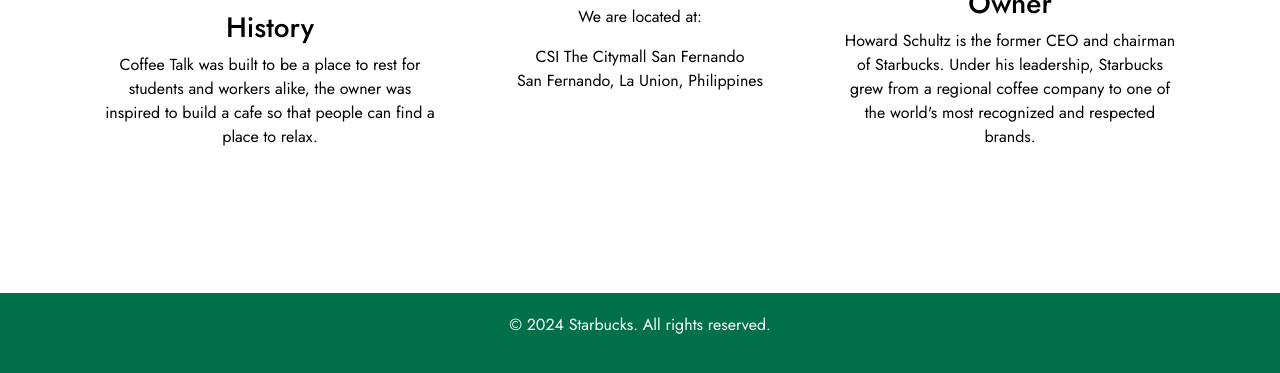
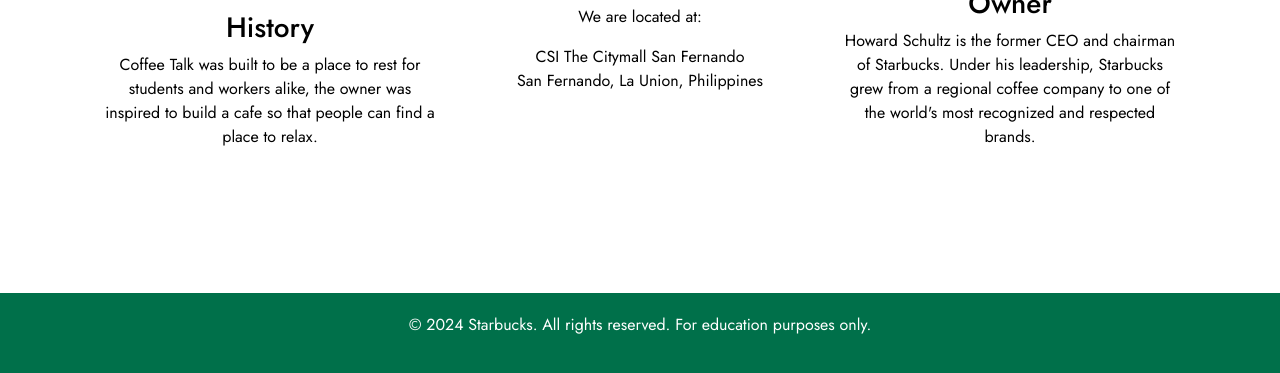
Before and after one commit to Irumeaw/Irumeaw.github.io, a plain HTML site: page index.html in a window 1280 px wide. Shown: the part 2484-2857 px from the top of the page. Drawn offline with nearby package versions, Linux system fonts and the light colour scheme.

Commit message:
Update index.html

```diff
--- a/index.html
+++ b/index.html
@@ -313,7 +313,7 @@ img {
 
 <footer class="footer">
 <div class="container">
-<p>&copy; 2024 Starbucks. All rights reserved.</p>
+<p>&copy; 2024 Starbucks. All rights reserved. For education purposes only.</p>
 </div>
 </footer>
 
```
